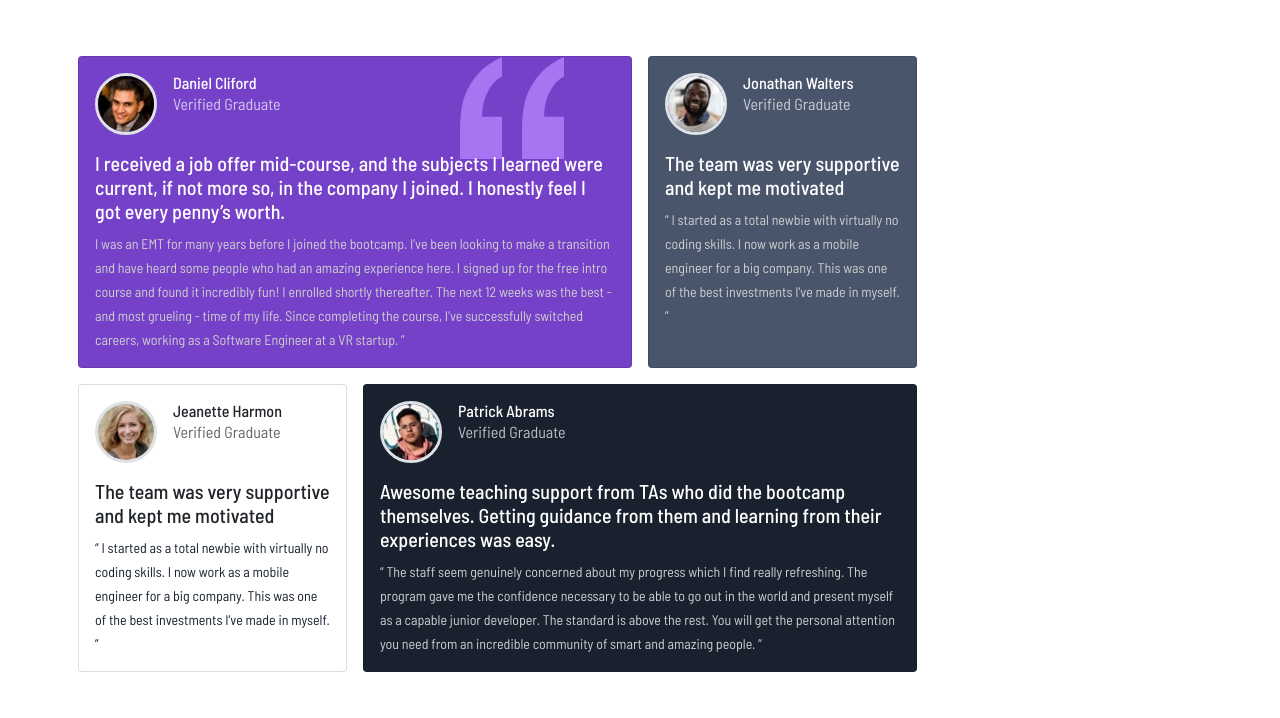
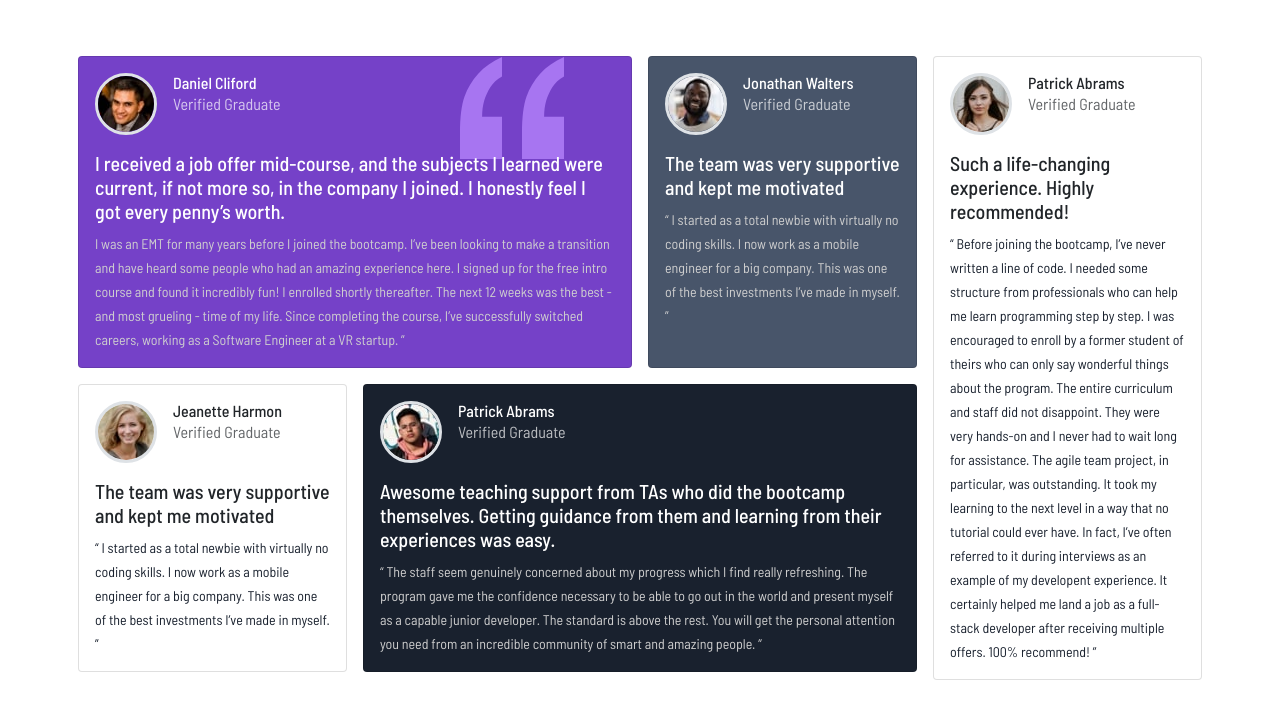
Before and after one commit to maximusg360/SBA_326, a plain HTML site: page index.html in a window 1280 px wide. Drawn offline with nearby package versions, Linux system fonts and the light colour scheme.

Commit message:
More Changes

```diff
--- a/index.html
+++ b/index.html
@@ -166,8 +166,42 @@
               </article>
             </div>
 
+
           </div>
-        </div>
+          </div>
+          <div class="col-xl-3 p-2">
+            <article
+              style="
+                background-color: hsl(0, 0%, 100%);"
+              class="card h-100 text-dark"
+            >
+              <div class="card-body">
+                <div class="media d-flex mb-3">
+                  <img
+                    class="m-0 border border-3 rounded-circle"
+                    src="images/image-kira.jpg"
+                    style="border-color: hsl(0, 0%, 81%)"
+                  />
+                  <div class="ps-3 media-body">
+                    <h6 style="margin: 0">Patrick Abrams</h6>
+                    <p style="opacity: 70%">Verified Graduate</p>
+                  </div>
+                </div>
+
+                <div>
+                  <h5>Such a life-changing experience. Highly recommended!</h5>
+                  <small style="color: hsl(219, 29%, 14%)">
+                    “ Before joining the bootcamp, I’ve never written a line of code. I needed some structure from professionals who can help me learn programming step by step. I was encouraged to enroll by a former student of theirs who can only say wonderful things about the program. The entire curriculum and staff did not disappoint. They were very hands-on and I never had to wait long for assistance. The agile team project, in particular, was outstanding. It took my learning to the next level in a way that no tutorial could ever have. In fact, I’ve often referred to it during interviews as an example of my developent experience. It certainly helped me land a job as a full-stack developer after receiving multiple offers. 100% recommend! ”
+                  </small>
+                </div>
+              </div>
+            </article>
+          </div>
+
+
+
+
+
       </div>
     </main>
   </body>
```
